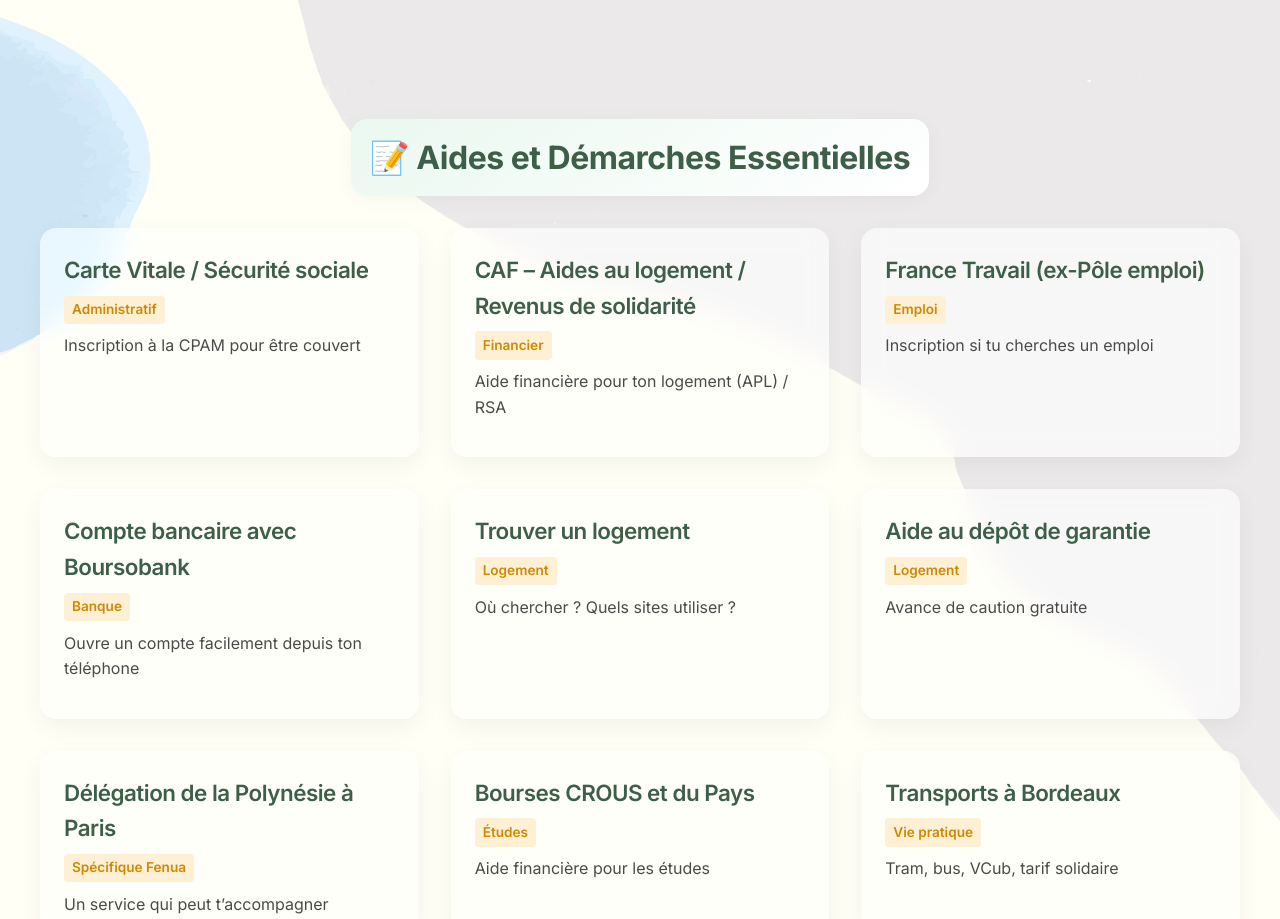
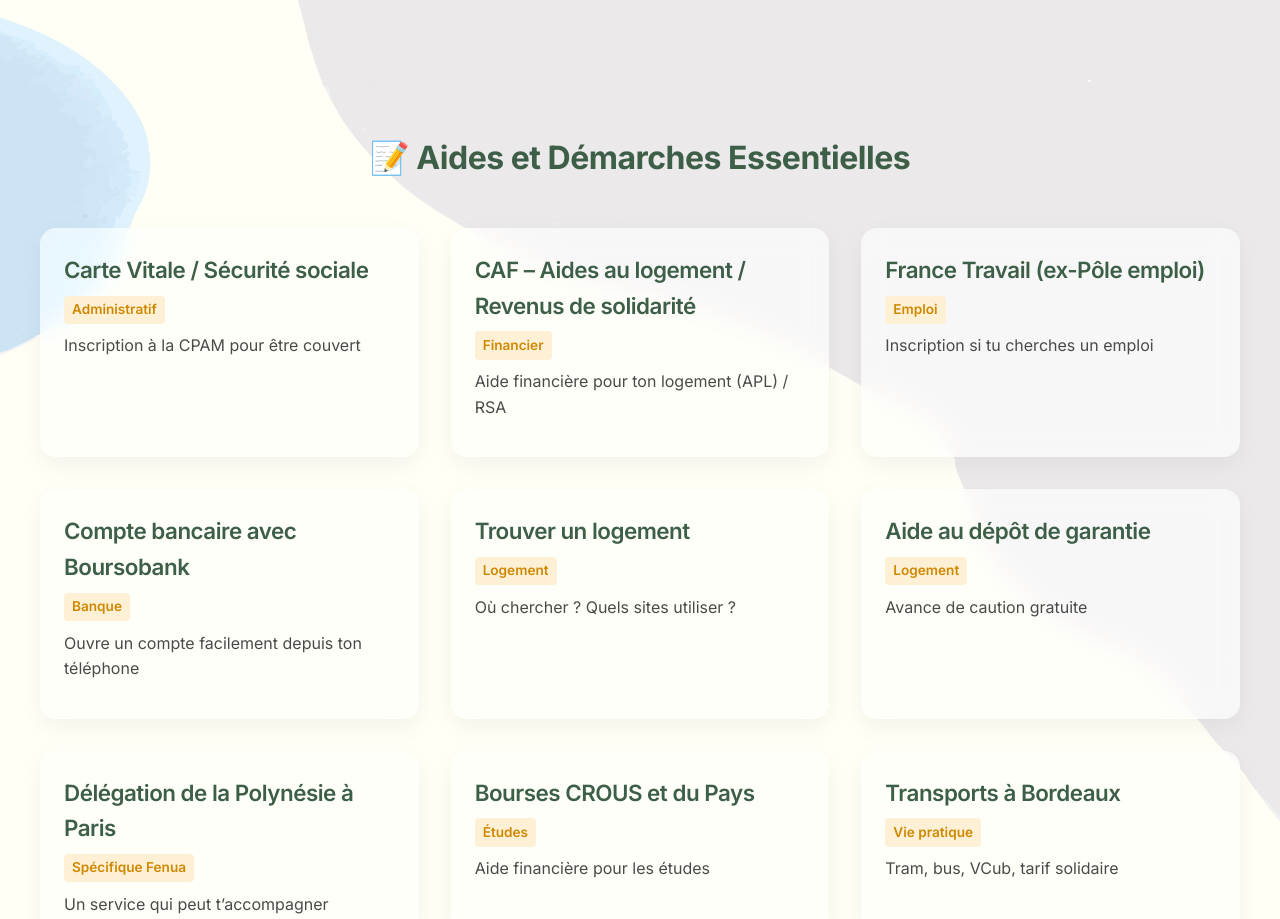
Before and after one commit to devbyKea/FenuainFrance, a Vue app: page / in a window 1280 px wide. Shown: the part 841-1760 px from the top of the page. Built offline with nearby package versions, Linux system fonts and the light colour scheme.

Commit message:
Refactor styles in Aides component for improved layout and visual consistency

```diff
--- a/src/components/Aides.vue
+++ b/src/components/Aides.vue
@@ -151,12 +151,13 @@ function toggleDetails(index: number) {
   color: #3e5f47; /* même vert foncé que "la ora na" */
   display: flex;
   align-items: center;
+  justify-items: center;
   gap: 0.6rem;
   margin-bottom: 2rem;
-  background: linear-gradient(145deg, #eaf8f0, #ffffff);
+
   padding: 0.8rem 1.2rem;
   border-radius: 16px;
-  box-shadow: 0 4px 20px rgba(0, 0, 0, 0.04);
+
   width: fit-content;
 }
 
```
